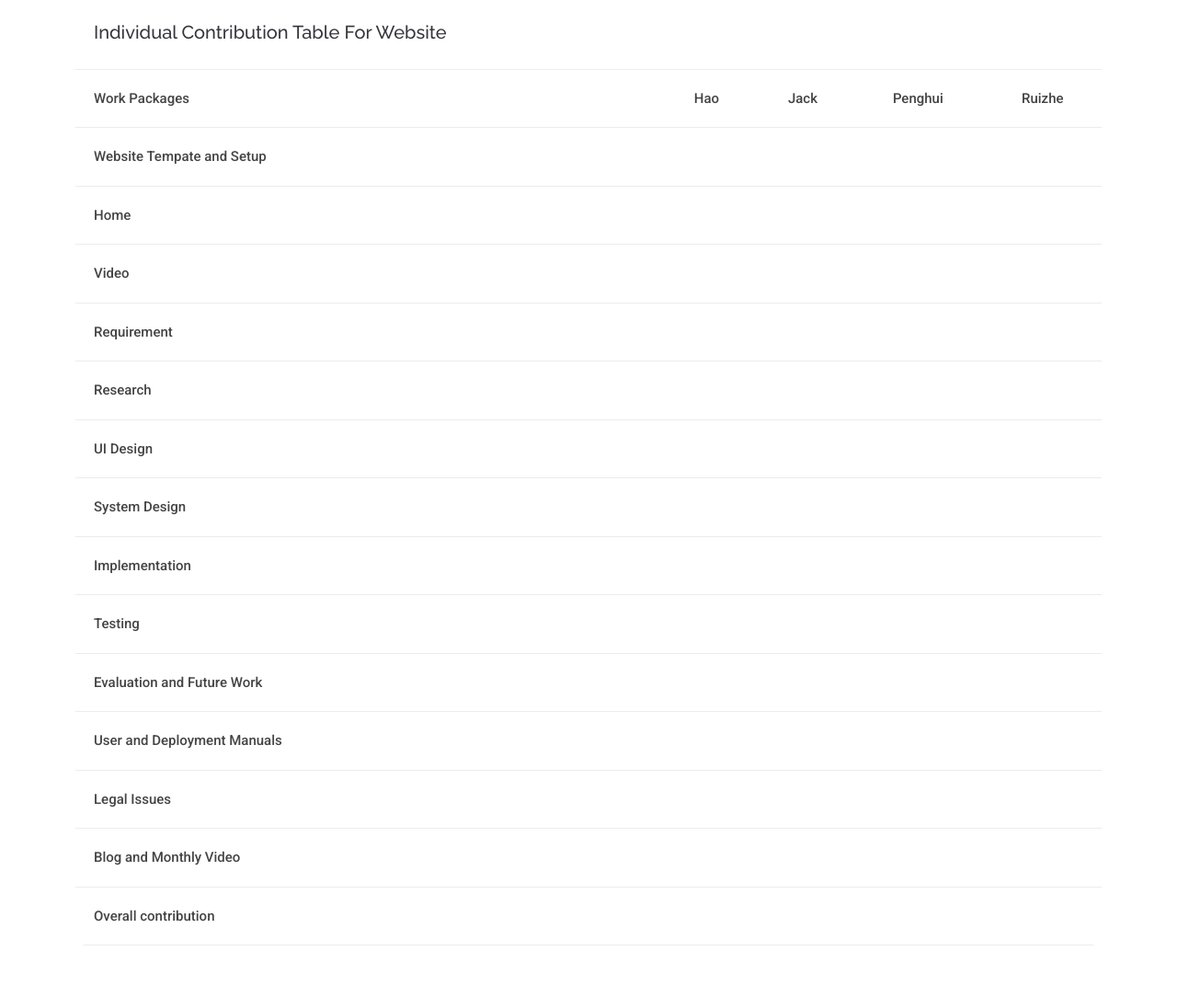
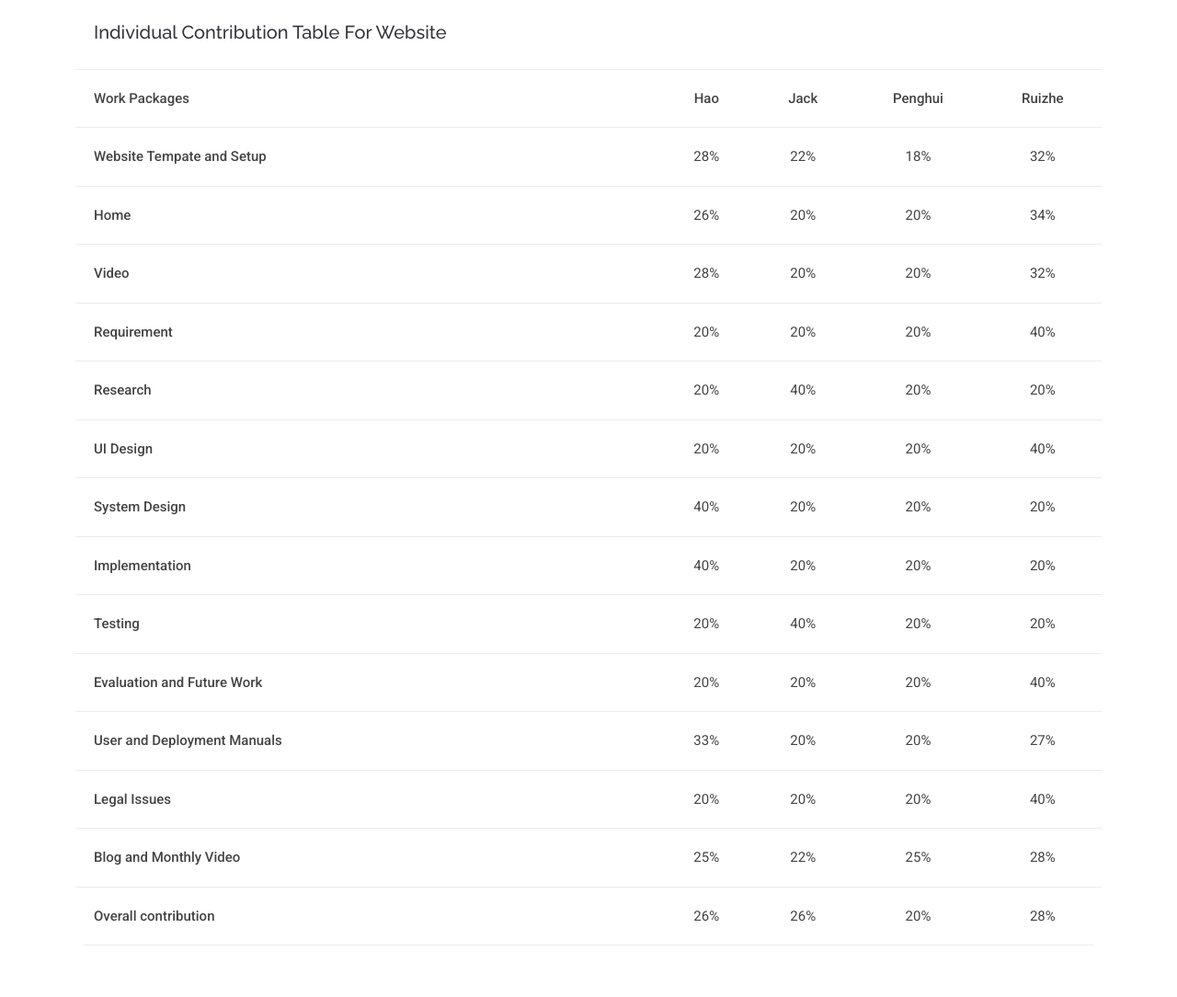
Before and after one commit to jackliu04/Sys-report, a plain HTML site: page evaluation.html in a window 1280 px wide. Shown: the part 2848-3932 px from the top of the page at 92% size. Drawn offline with Linux system fonts and the light colour scheme.

Commit message:
#9 contribution table update

```diff
--- a/evaluation.html
+++ b/evaluation.html
@@ -416,101 +416,101 @@
                 </tr>
                 <tr>
                   <td class="feature-name">Website Tempate and Setup</td>
-                  <td></td>
-                  <td></td>
-                  <td></td>
-                  <td></td>
+                  <td>28%</td>
+                  <td>22%</td>
+                  <td>18%</td>
+                  <td>32%</td>
                 </tr>
                 <tr>
                   <td class="feature-name">Home</td>
-                  <td></td>
-                  <td></td>
-                  <td></td>
-                  <td></td>
+                  <td>26%</td>
+                  <td>20%</td>
+                  <td>20%</td>
+                  <td>34%</td>
                 </tr>
                 <tr>
                   <td class="feature-name">Video</td>
-                  <td></td>
-                  <td></td>
-                  <td></td>
-                  <td></td>
+                  <td>28%</td>
+                  <td>20%</td>
+                  <td>20%</td>
+                  <td>32%</td>
                 </tr>
                 <tr>
                   <td class="feature-name">Requirement</td>
-                  <td></td>
-                  <td></td>
-                  <td></td>
-                  <td></td>
+                  <td>20%</td>
+                  <td>20%</td>
+                  <td>20%</td>
+                  <td>40%</td>
                 </tr>
                 <tr>
                   <td class="feature-name">Research</td>
-                  <td></td>
-                  <td></td>
-                  <td></td>
-                  <td></td>
+                  <td>20%</td>
+                  <td>40%</td>
+                  <td>20%</td>
+                  <td>20%</td>
                 </tr>
                 <tr>
                   <td class="feature-name">UI Design</td>
-                  <td></td>
-                  <td></td>
-                  <td></td>
-                  <td></td>
+                  <td>20%</td>
+                  <td>20%</td>
+                  <td>20%</td>
+                  <td>40%</td>
                 </tr>
                 <tr>
                   <td class="feature-name">System Design</td>
-                  <td></td>
-                  <td></td>
-                  <td></td>
-                  <td></td>
+                  <td>40%</td>
+                  <td>20%</td>
+                  <td>20%</td>
+                  <td>20%</td>
                 </tr>
                 <tr>
                   <td class="feature-name">Implementation</td>
-                  <td></td>
-                  <td></td>
-                  <td></td>
-                  <td></td>
+                  <td>40%</td>
+                  <td>20%</td>
+                  <td>20%</td>
+                  <td>20%</td>
                 </tr>
                 <tr>
                   <td class="feature-name">Testing</td>
-                  <td></td>
-                  <td></td>
-                  <td></td>
-                  <td></td>
+                  <td>20%</td>
+                  <td>40%</td>
+                  <td>20%</td>
+                  <td>20%</td>
                 </tr>
                 <tr>
                   <td class="feature-name">Evaluation and Future Work</td>
-                  <td></td>
-                  <td></td>
-                  <td></td>
-                  <td></td>
+                  <td>20%</td>
+                  <td>20%</td>
+                  <td>20%</td>
+                  <td>40%</td>
                 </tr>
                 <tr>
                   <td class="feature-name">User and Deployment Manuals</td>
-                  <td></td>
-                  <td></td>
-                  <td></td>
-                  <td></td>
+                  <td>33%</td>
+                  <td>20%</td>
+                  <td>20%</td>
+                  <td>27%</td>
                 </tr>
                 <tr>
                   <td class="feature-name">Legal Issues</td>
-                  <td></td>
-                  <td></td>
-                  <td></td>
-                  <td></td>
+                  <td>20%</td>
+                  <td>20%</td>
+                  <td>20%</td>
+                  <td>40%</td>
                 </tr>
                 <tr>
                   <td class="feature-name">Blog and Monthly Video</td>
-                  <td></td>
-                  <td></td>
-                  <td></td>
-                  <td></td>
+                  <td>25%</td>
+                  <td>22%</td>
+                  <td>25%</td>
+                  <td>28%</td>
                 </tr>
                 <tr>
                   <td class="feature-name">Overall contribution</td>
-                  <td></td>
-                  <td></td>
-                  <td></td>
-                  <td></td>
+                  <td>26%</td>
+                  <td>26%</td>
+                  <td>20%</td>
+                  <td>28%</td>
                 </tr>
 
               </tbody>
@@ -560,38 +560,38 @@
                 </tr>
                 <tr>
                   <td class="feature-name">Research and Experiments</td>
-                  <td></td>
-                  <td></td>
-                  <td></td>
-                  <td></td>
+                  <td>35%</td>
+                  <td>23%</td>
+                  <td>21%</td>
+                  <td>21%</td>
                 </tr>
                 <tr>
                   <td class="feature-name">UI Design</td>
-                  <td></td>
-                  <td></td>
-                  <td></td>
-                  <td></td>
+                  <td>30%</td>
+                  <td>20%</td>
+                  <td>25%</td>
+                  <td>25%</td>
                 </tr>
                 <tr>
                   <td class="feature-name">Coding</td>
-                  <td></td>
-                  <td></td>
-                  <td></td>
-                  <td></td>
+                  <td>35%</td>
+                  <td>24%</td>
+                  <td>23%</td>
+                  <td>23%</td>
                 </tr>
                 <tr>
                   <td class="feature-name">Testing</td>
-                  <td></td>
-                  <td></td>
-                  <td></td>
-                  <td></td>
+                  <td>20%</td>
+                  <td>40%</td>
+                  <td>20%</td>
+                  <td>20%</td>
                 </tr>
                 <tr>
                   <td class="feature-name">Overall contribution</td>
-                  <td></td>
-                  <td></td>
-                  <td></td>
-                  <td></td>
+                  <td>30%</td>
+                  <td>27%</td>
+                  <td>21%</td>
+                  <td>22%</td>
                 </tr>
               </tbody>
             </table>
```
